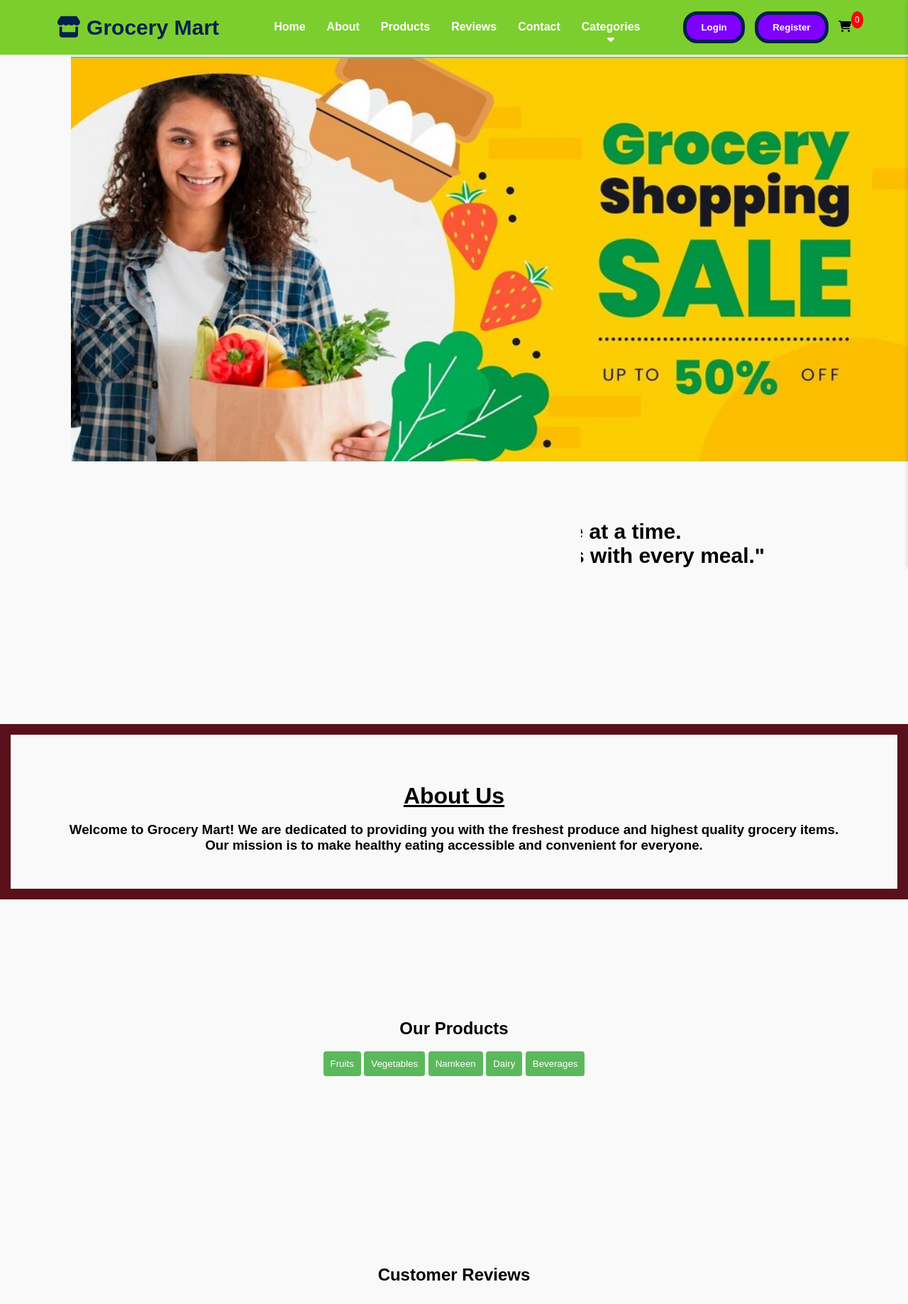
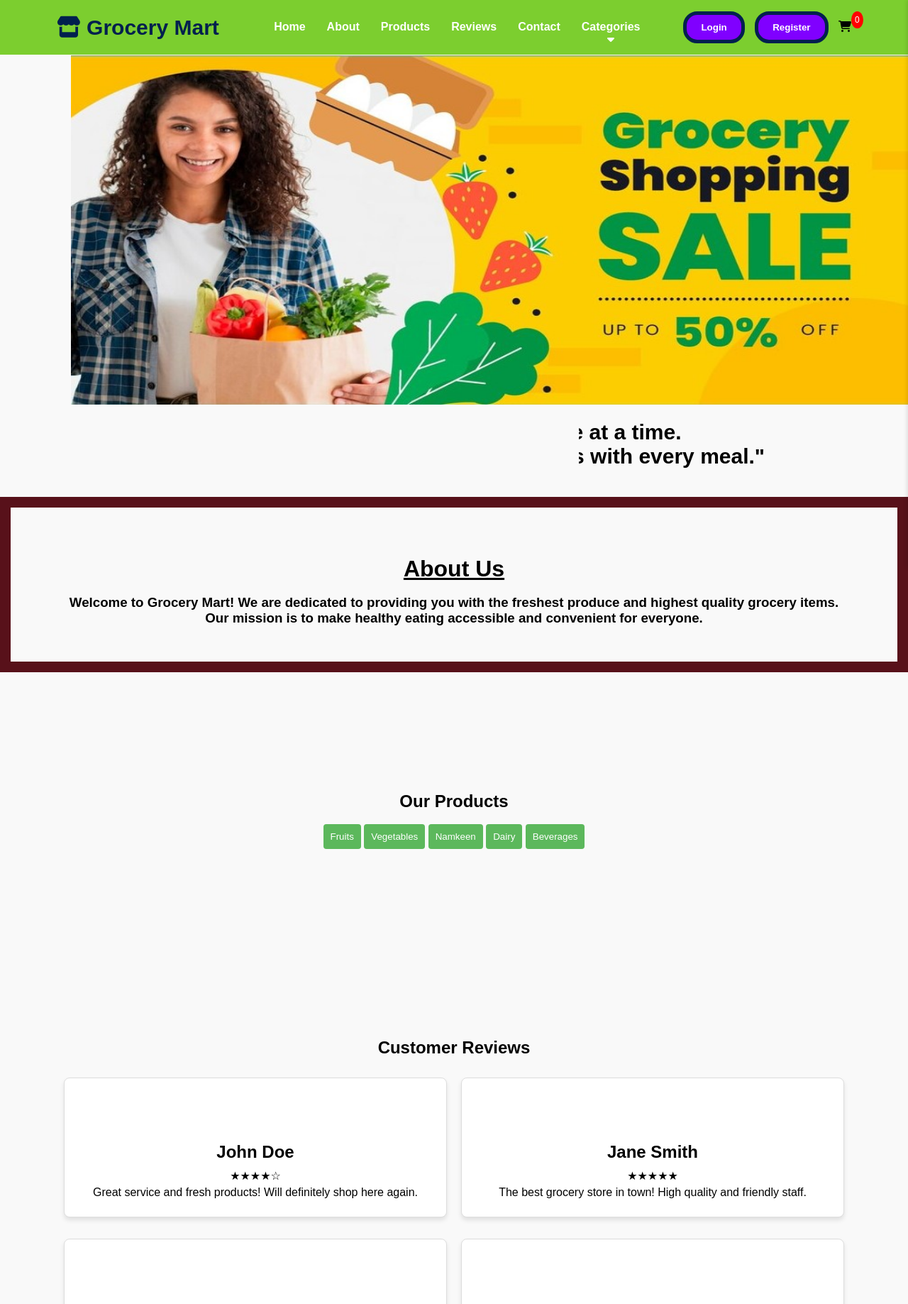
Before and after one commit to dattatreyanammina1/DemoProject, a PHP site: page / in a window 1280 px wide; the page is wider, and only the part inside the window is pictured. Shown: the top 1837 px of that part at 71% size. Run offline with PHP 8.4, Linux system fonts and the light colour scheme.

Commit message:
Update style.css

```diff
--- a/style.css
+++ b/style.css
@@ -25,7 +25,6 @@
 body {
     font-family: "Poppins", sans-serif;
     background-color: #f9f9f9;
-    padding-top: 80px;
 }
 
 header {
@@ -205,6 +204,7 @@ header {
 }
 
 .img1 {
+    padding-top: 78px;
     width: 1300px;
     align-items: center;
     padding-left: 100px;
@@ -216,7 +216,8 @@ header {
     overflow: hidden;
     text-align: center;
     padding-top: 8px;
-    margin-bottom: 290px;
+    margin: 10px;
+    padding-bottom: 30px;
 }
 
 .h::after {
@@ -289,7 +290,6 @@ header {
     padding: 50px;
     text-align: center;
     border: 15px solid #58111A;
-    margin-top: -70px;
 }
 
 #u {
```
